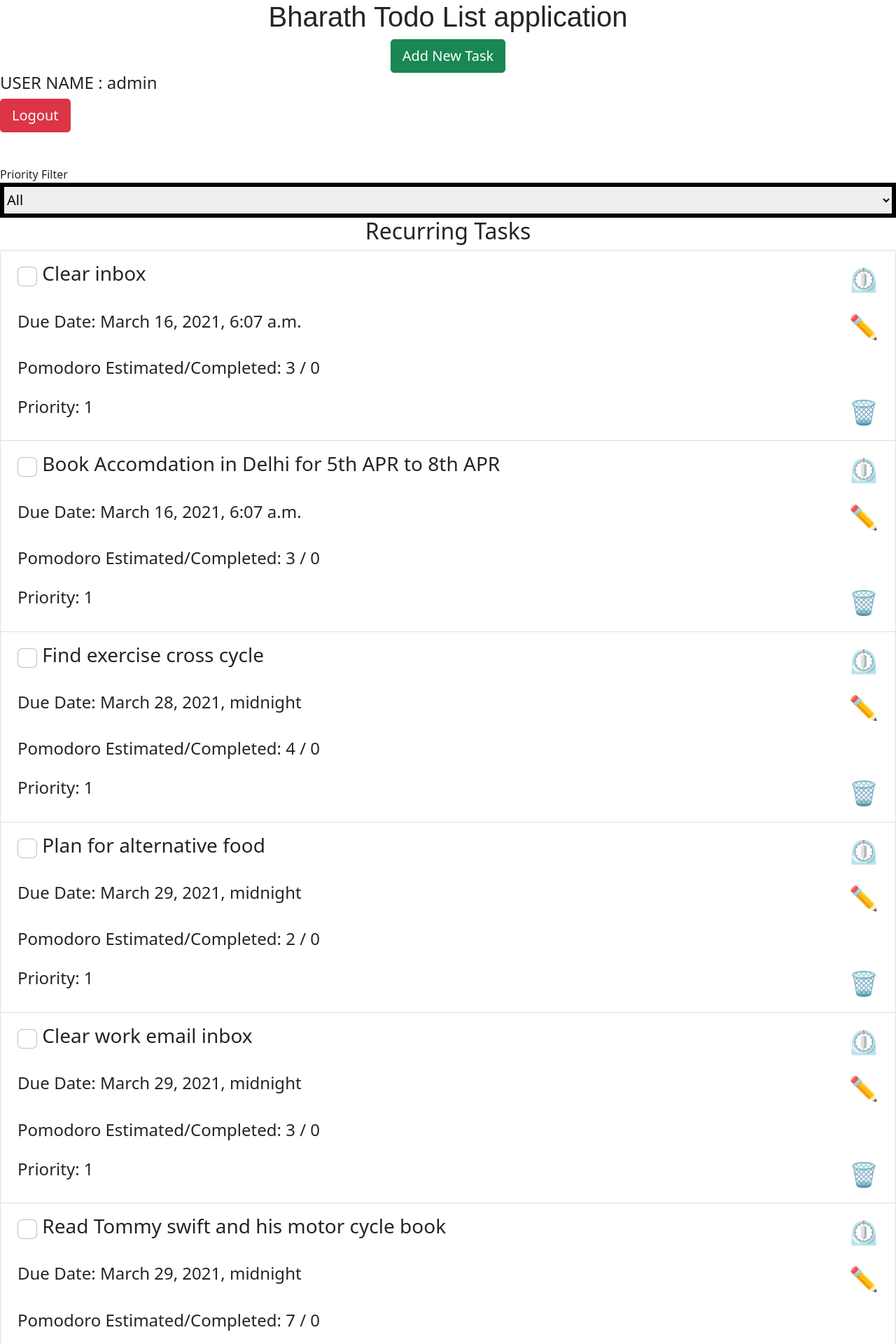
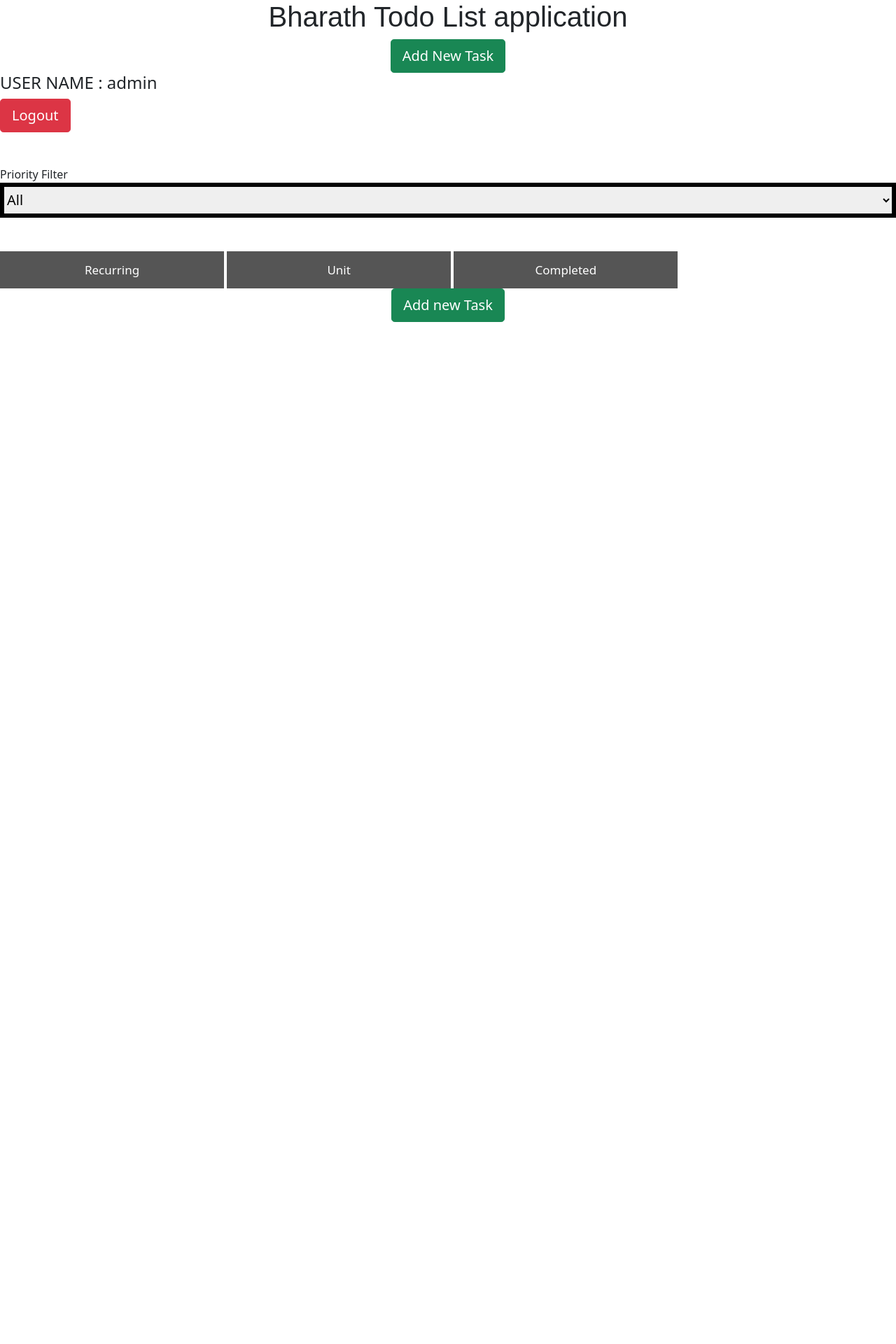
Before and after one commit to bha123/todolist, a Django app: page /todolist/ in a window 1280 px wide. Shown: the top 1920 px of the page at 70% size. After the commit the page ends 460 px from the top, so only its background shows below. Run offline with Django 3.2, Linux system fonts and the light colour scheme; a user stored in the database is signed in; data comes from the database, SQL or seed files in the repository.

Commit message:
tabbed options for ui

```diff
--- a/todolist/static/todolist/style.css
+++ b/todolist/static/todolist/style.css
@@ -72,3 +72,37 @@
     cursor: pointer;
     text-align: center;
   }
+
+/* Style the tab */
+
+/* Style the tab content (and add height:100% for full page content) */
+/* Style tab links */
+.tablink {
+    background-color: #555;
+    color: white;
+    float: center;
+    border: none;
+    outline: none;
+    cursor: pointer;
+    padding: 14px 16px;
+    font-size: 17px;
+    width: 25%;
+}
+
+    .tablink:hover {
+        background-color: #777;
+    }
+
+/* Style the tab content (and add height:100% for full page content) */
+.tabcontent {
+    color: white;
+    display: none;
+    padding: 100px 20px;
+    height: 100%;
+}
+
+.heading-1 {
+    font-size: 350% !important;
+    line-height: 120% !important;
+    color: black;
+}
--- a/todolist/templates/todolist/index.html
+++ b/todolist/templates/todolist/index.html
@@ -79,6 +79,31 @@
         });
     };
 
+    function openPage(pageName, elmnt) {
+        // Hide all elements with class="tabcontent" by default */
+        var i, tabcontent, tablinks;
+        tabcontent = document.getElementsByClassName("tabcontent");
+        for (i = 0; i < tabcontent.length; i++) {
+            tabcontent[i].style.display = "none";
+        }
+
+        // Remove the background color of all tablinks/buttons
+        tablinks = document.getElementsByClassName("tablink");
+        for (i = 0; i < tablinks.length; i++) {
+            tablinks[i].style.backgroundColor = "";
+        }
+
+        // Show the specific tab content
+        document.getElementById(pageName).style.display = "block";
+
+        // Add the specific color to the button used to open the tab content
+        elmnt.style.backgroundColor = color;
+    }
+
+    // Get the element with id="defaultOpen" and click on it
+    document.getElementById("defaultOpen").click();
+
+
 
 </script>
 
@@ -86,8 +111,10 @@
 
 <meta name="viewport" content="width=device-width, initial-scale=0.5">
 <link rel='stylesheet' type="text/css" href="{% static 'todolist/style.css' %}">
-<link href="https://cdn.jsdelivr.net/npm/bootstrap@5.0.0-beta2/dist/css/bootstrap.min.css" rel="stylesheet"
-    integrity="sha384-BmbxuPwQa2lc/FVzBcNJ7UAyJxM6wuqIj61tLrc4wSX0szH/Ev+nYRRuWlolflfl" crossorigin="anonymous">
+<!--<link href="https://cdn.jsdelivr.net/npm/bootstrap@5.0.0-beta2/dist/css/bootstrap.min.css" rel="stylesheet"
+      integrity="sha384-BmbxuPwQa2lc/FVzBcNJ7UAyJxM6wuqIj61tLrc4wSX0szH/Ev+nYRRuWlolflfl" crossorigin="anonymous">-->
+
+<link href="https://cdn.jsdelivr.net/npm/bootstrap@5.0.2/dist/css/bootstrap.min.css" rel="stylesheet" integrity="sha384-EVSTQN3/azprG1Anm3QDgpJLIm9Nao0Yz1ztcQTwFspd3yD65VohhpuuCOmLASjC" crossorigin="anonymous">
 
 <h1>Bharath Todo List application</h1>
 
@@ -120,15 +147,29 @@
 </div>
 
 
-<h2>Recurring Tasks</h2>
+</br>
+</br>
 
+
+
+
+
+<button class="tablink" onclick="openPage('Recurring',this)">Recurring</button>
+<button class="tablink" onclick="openPage('Unit', this )" >Unit</button>
+<button class="tablink" onclick="openPage('Completed', this)">Completed</button>
+
+
+<div id="Recurring" class="tabcontent">
+
+
+    <h2 class="heading-1"> Recurring Tasks </h2>
     <ui class="list-group">
 
 
         {% if recurring_items %}
         {% for item in recurring_items %}
         <li class="list-group-item flex-row align-items-start " value="{{item.itemPriority}}" id="itemMain">
-        <!-- <a href="#" class="list-group-item list-group-item-action flex-column align-items-start"> -->
+
             <div class="d-flex flex-column align-items-between">
 
                 <div class="d-flex flex-row align-items-between">
@@ -172,8 +213,10 @@
                 </div>
                 <div class="d-flex  flex-row align-items-between">
                     <div class="p-2 flex-grow-1">
-                    <p class="mb-1" style="font-size: 150%;">Pomodoro Estimated/Completed:
-                        {{item.pomodoro_estimate}} / {{item.pomodoro_completed}}</p>
+                        <p class="mb-1" style="font-size: 150%;">
+                            Pomodoro Estimated/Completed:
+                            {{item.pomodoro_estimate}} / {{item.pomodoro_completed}}
+                        </p>
                     </div>
                 </div>
 
@@ -202,18 +245,27 @@
     </ui>
 
 
-<h2>Unit Tasks</h2>
+
+
+
+
+</div>
+
+<div id="Unit" class="tabcontent">
+
+
+
     <ui class="list-group">
 
-
+        <h2 class="heading-1">Unit Tasks</h2>
 
         {% if list_of_items %}
         {% for item in list_of_items %}
         <li class="list-group-item flex-row align-items-start " value="{{item.itemPriority}}" id="itemMain">
-        <!-- <a href="#" class="list-group-item list-group-item-action flex-column align-items-start"> -->
+
             <div class="d-flex flex-column align-items-between">
 
-            <div class="d-flex flex-row align-items-between" >
+                <div class="d-flex flex-row align-items-between">
                     {% if item.status %}
                     <div class="p-2 flex-grow-1">
                         <h3 class="mb-1">
@@ -257,8 +309,10 @@
                 </div>
                 <div class="d-flex  flex-row align-items-between">
                     <div class="p-2 flex-grow-1">
-                    <p class="mb-1" style="font-size: 150%;">Pomodoro Estimated/Completed:
-                        {{item.pomodoro_estimate}} / {{item.pomodoro_completed}}</p>
+                        <p class="mb-1" style="font-size: 150%;">
+                            Pomodoro Estimated/Completed:
+                            {{item.pomodoro_estimate}} / {{item.pomodoro_completed}}
+                        </p>
                     </div>
                 </div>
 
@@ -286,7 +340,13 @@
         {% endif %}
         </li>
     </ui>
-<h2>Completed Tasks</h2>
+
+
+
+</div>
+
+<div id="Completed" class="tabcontent">
+    <h2 class="heading-1">Completed Tasks</h2>
     <ui class="list-group">
 
 
@@ -294,8 +354,8 @@
         {% if completed_items %}
         {% for item in completed_items %}
         <li class="list-group-item flex-row align-items-start " value="{{item.itemPriority}}" id="itemMain">
-        <!-- <a href="#" class="list-group-item list-group-item-action flex-column align-items-start"> -->
-        <div class="d-flex flex-column align-items-between" >
+
+            <div class="d-flex flex-column align-items-between">
 
                 <div class="d-flex flex-row align-items-between">
                     {% if item.status %}
@@ -352,8 +412,10 @@
 
                 <div class="d-flex  flex-row align-items-between">
                     <div class="p-2 flex-grow-1">
-                    <p class="mb-1" style="font-size: 150%;">Pomodoro Estimated/Completed:
-                        {{item.pomodoro_estimate}} / {{item.pomodoro_completed}}</p>
+                        <p class="mb-1" style="font-size: 150%;">
+                            Pomodoro Estimated/Completed:
+                            {{item.pomodoro_estimate}} / {{item.pomodoro_completed}}
+                        </p>
                     </div>
 
                 </div>
@@ -373,6 +435,14 @@
         {% endif %}
         </li>
     </ui>
+</div>
+
+
+<!-- Tabs content -->
+
+
+
+
 
 
 
--- a/todolist/views.py
+++ b/todolist/views.py
@@ -183,7 +183,9 @@
                                recurring_task=deleted_item.recurring_task,
                                pomodoro_estimate=deleted_item.pomodoro_estimate,
                                pomodoro_completed=deleted_item.pomodoro_completed,
-                               itemPriority=deleted_item.itemPriority)
+                               itemPriority=deleted_item.itemPriority,
+                               autoCompletePomodoro=deleted_item.pomodoro_completed
+                               )
         #deleteObj = DeletedItem(deleted_item)
         deleteObj.save()
         # delete it from items table
```
Lines whose indentation alone changed are shown as unchanged.
